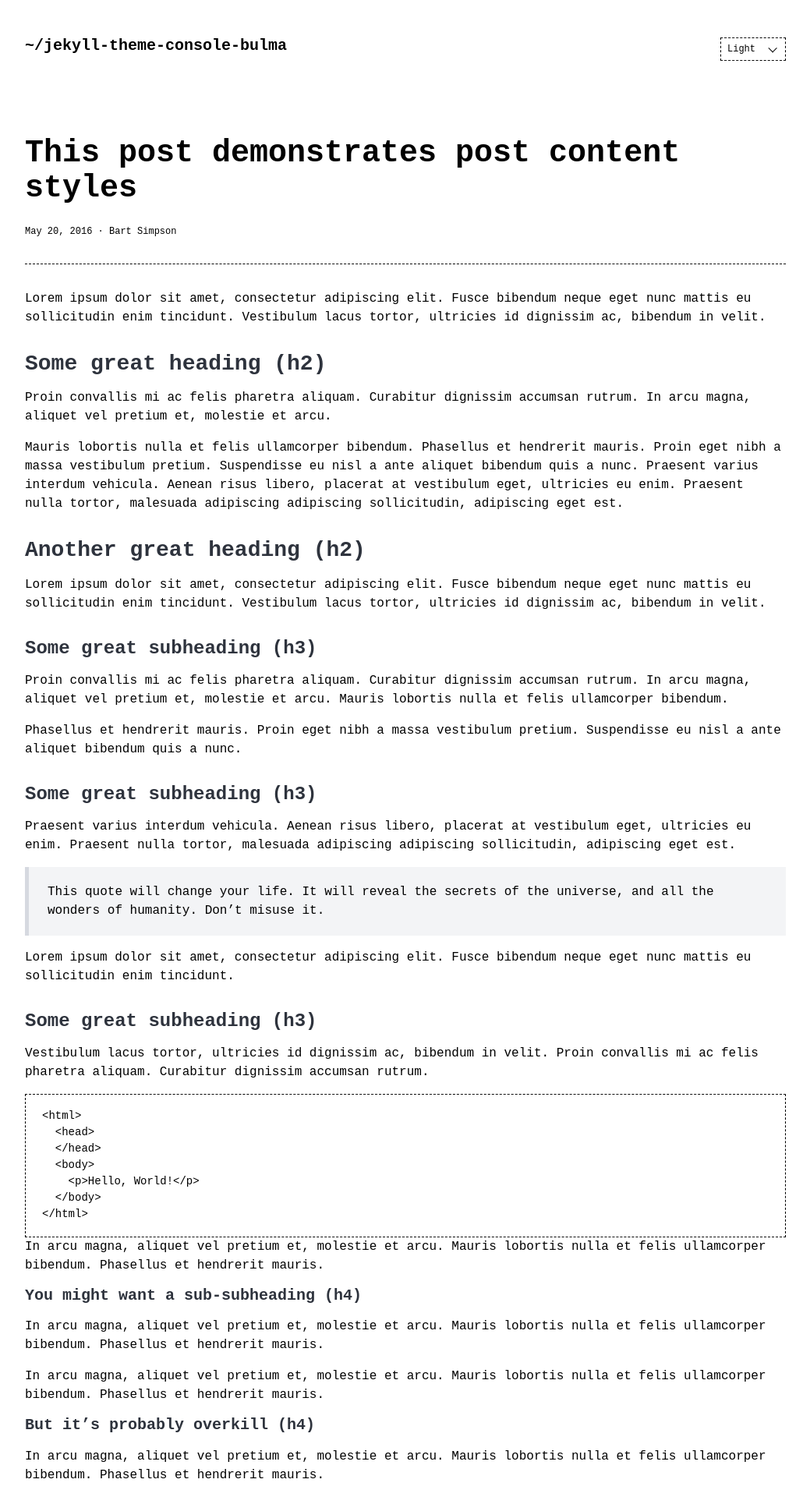
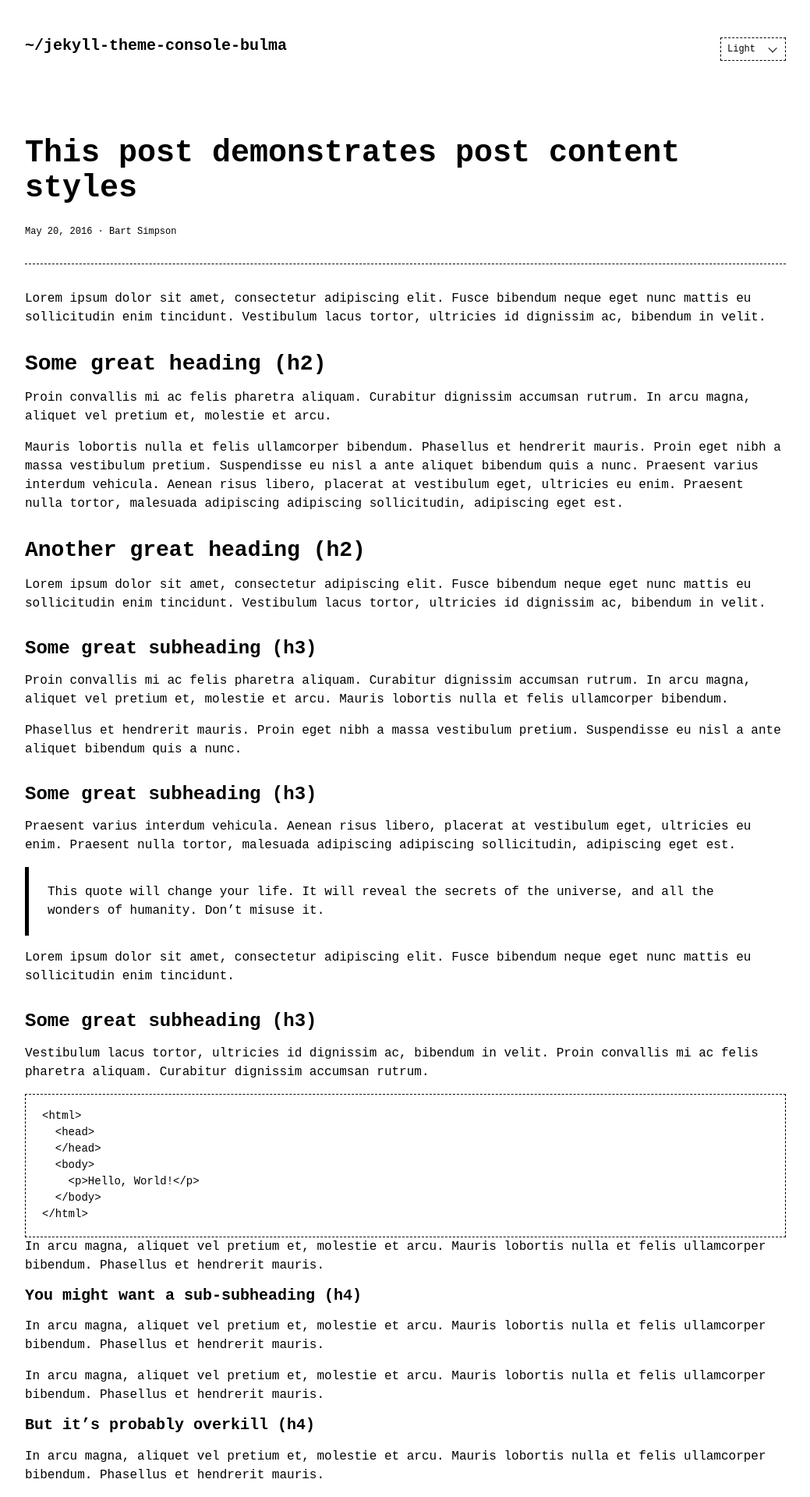
Before and after one commit to retromatter/jekyll-theme-console-bulma, a Jekyll site: the page built from _posts/2016-05-20-this-post-demonstrates-post-content-styles.md, in a window 1280 px wide. Shown: the top 1920 px of the page at 78% size, without its empty margins (120-1159 px from the left). Built offline with Jekyll 4.4.1, drawn with Linux system fonts in a browser that asks for light colours; nearby versions of some CDN libraries; library files that are not in the unit come from our copies.

Commit message:
Fix unreadable blockquotes, headings, and tables on nord and hacker themes
Override Bulma's hardcoded colors for blockquotes, content headings (h1-h6),
and table cells/headers using CSS variables so all elements respect the active theme.

```diff
--- a/_sass/jekyll-theme-console-bulma/_base.scss
+++ b/_sass/jekyll-theme-console-bulma/_base.scss
@@ -8,7 +8,9 @@ body {
   min-height: 100vh;
 }
 
-h1, h2, h3, h4, h5, h6, .title, .subtitle {
+h1, h2, h3, h4, h5, h6, .title, .subtitle,
+.content h1, .content h2, .content h3,
+.content h4, .content h5, .content h6 {
   color: var(--text-color);
   font-family: inherit;
   font-weight: bold;
--- a/_sass/jekyll-theme-console-bulma/_components.scss
+++ b/_sass/jekyll-theme-console-bulma/_components.scss
@@ -97,3 +97,21 @@ code {
 .content strong {
   color: inherit;
 }
+
+.content blockquote {
+  background-color: var(--background-color);
+  border-left-color: var(--base-color);
+  color: var(--text-color);
+}
+
+.content table thead th,
+.content table thead td {
+  color: var(--text-color);
+  border-color: var(--base-color);
+}
+
+.content table td,
+.content table th {
+  color: var(--text-color);
+  border-color: var(--base-color);
+}
```
